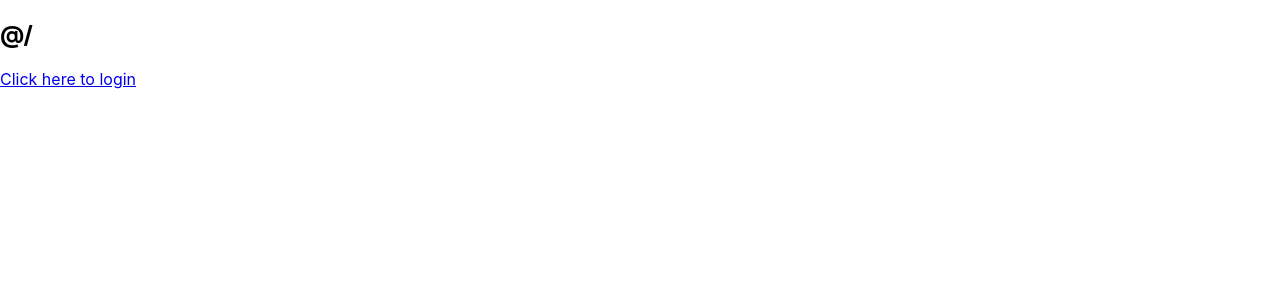
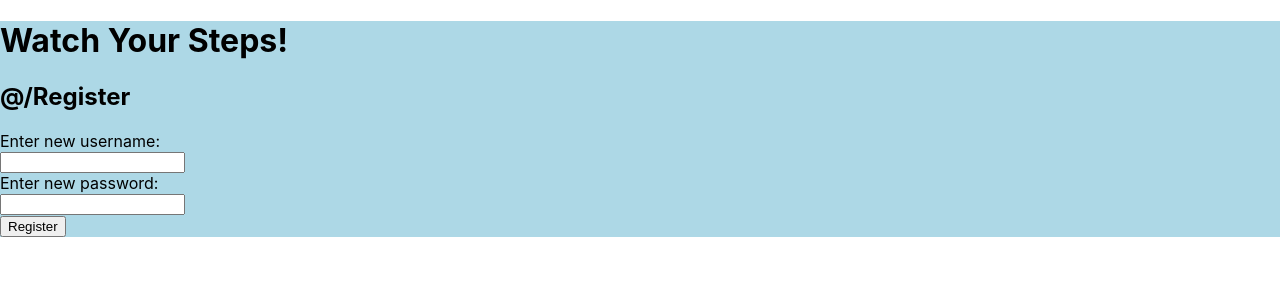
Before and after one commit to kimlintu/grupp17, a React (Create React App) app: page /register in a window 1280 px wide. Shown: the top 300 px of the page. Built offline with nearby package versions, Linux system fonts and the light colour scheme.

Commit message:
added new page register and navigation from login

```diff
--- a/src/App.js
+++ b/src/App.js
@@ -7,6 +7,8 @@ import {
 
 import { MainMenuView } from './view/mainMenuView'
 import { LoginView } from './view/loginView'
+import { RegisterView } from './view/registerView'
+
 
 function App() {
   return (
@@ -28,9 +30,13 @@ function App() {
         <Route path="/login">
           <LoginView /> {/* Our own React component (will be replaced by corresponding Presenter later) */}
         </Route>
+        <Route path="/register">
+          <RegisterView /> {/* Our own React component (will be replaced by corresponding Presenter later) */}
+        </Route>
         <Route path="/">
           <MainMenuView /> {/* Our own React component (will be replaced by corresponding Presenter later) */}
         </Route>
+
       </Switch>
     </Router>
   );
--- a/src/view/loginView.js
+++ b/src/view/loginView.js
@@ -4,16 +4,27 @@ const LoginView = () => {
   const match = useRouteMatch(); {/* match contains info about current <Route>,
   i.e. "/login". It can be used to perform relative routing (see below). */}
 
-  return <div>
+  return <div style={{
+    backgroundColor: 'lightgreen',
+  }}>
+    <div>
+      <h1>Watch Your Steps!</h1>
+    </div>
     <h2>@/login</h2>
 
     <Link to={`${match.path}/test`}>
       <button>
-        Login mFS
+        Login
+      </button>
+    </Link>
+    <Link to="/register">
+      <button>
+        Register
       </button>
     </Link>
 
   </div>
+
 };
 
 export { LoginView };
--- /dev/null
+++ b/src/view/registerView.js
@@ -0,0 +1,31 @@
+import { Link, useRouteMatch } from 'react-router-dom';
+import { useState} from 'react';
+
+const RegisterView = () => {
+    const match = useRouteMatch(); {/* match contains info about current <Route>,
+  i.e. "/login". It can be used to perform relative routing (see below). */}
+
+    const [username, setUserName] = useState('');
+
+    return <div style={{
+        backgroundColor: 'lightblue',
+    }}>
+        <div>
+            <h1>Watch Your Steps!</h1>
+        </div>
+        <h2>@/Register</h2>
+        <div style= {{
+            textDecorationColor:"blue"
+        }}>
+            Enter new username:<br></br>
+            <input onChange={(e) => {setUserName(e.target.value)}}></input><br></br>
+            Enter new password:<br></br>
+            <input></input>
+        </div>
+
+        <button onClick={()=>alert(username + " is Invalid username")}>Register</button>
+    </div>
+
+};
+
+export { RegisterView };
```
